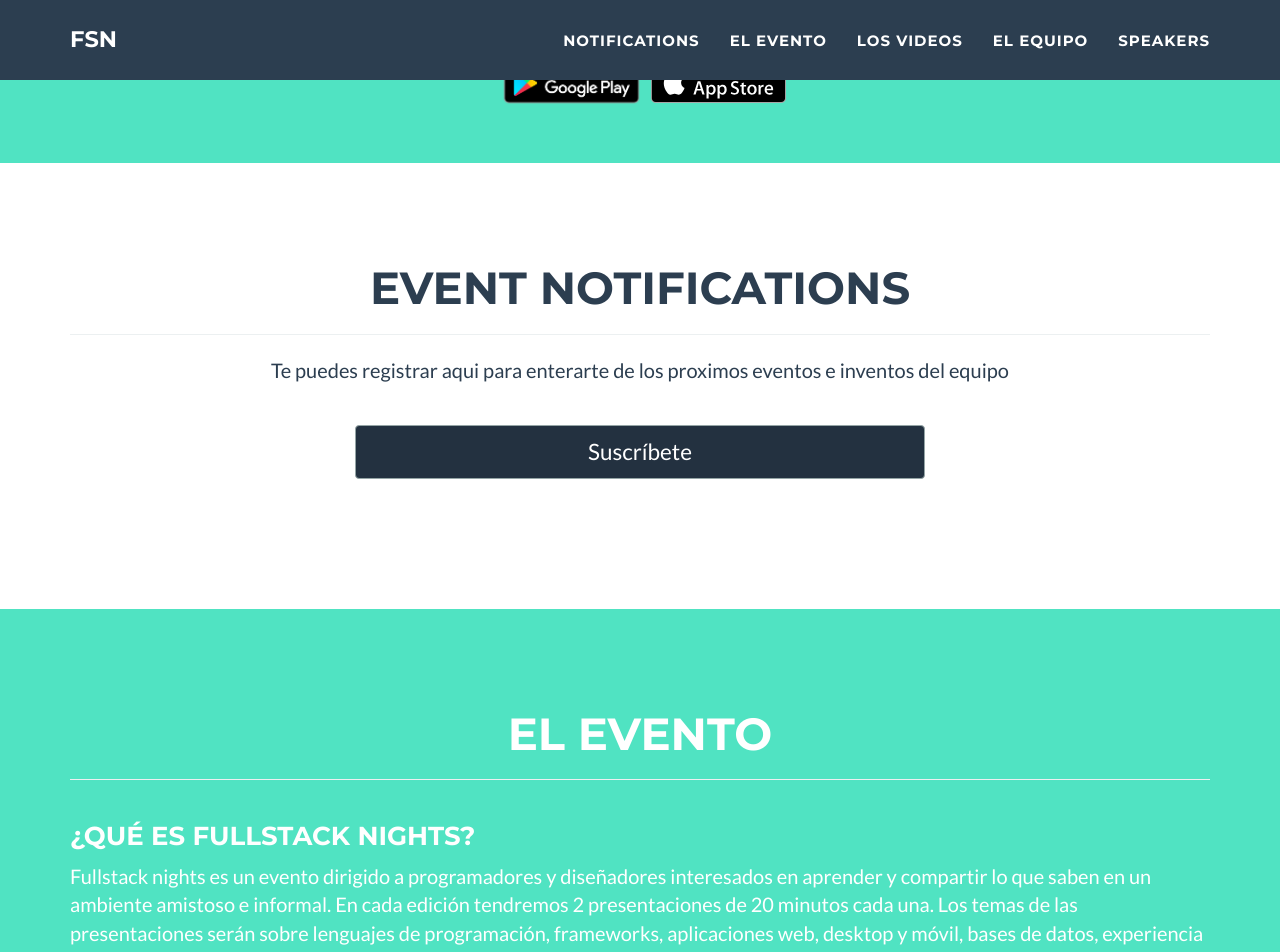
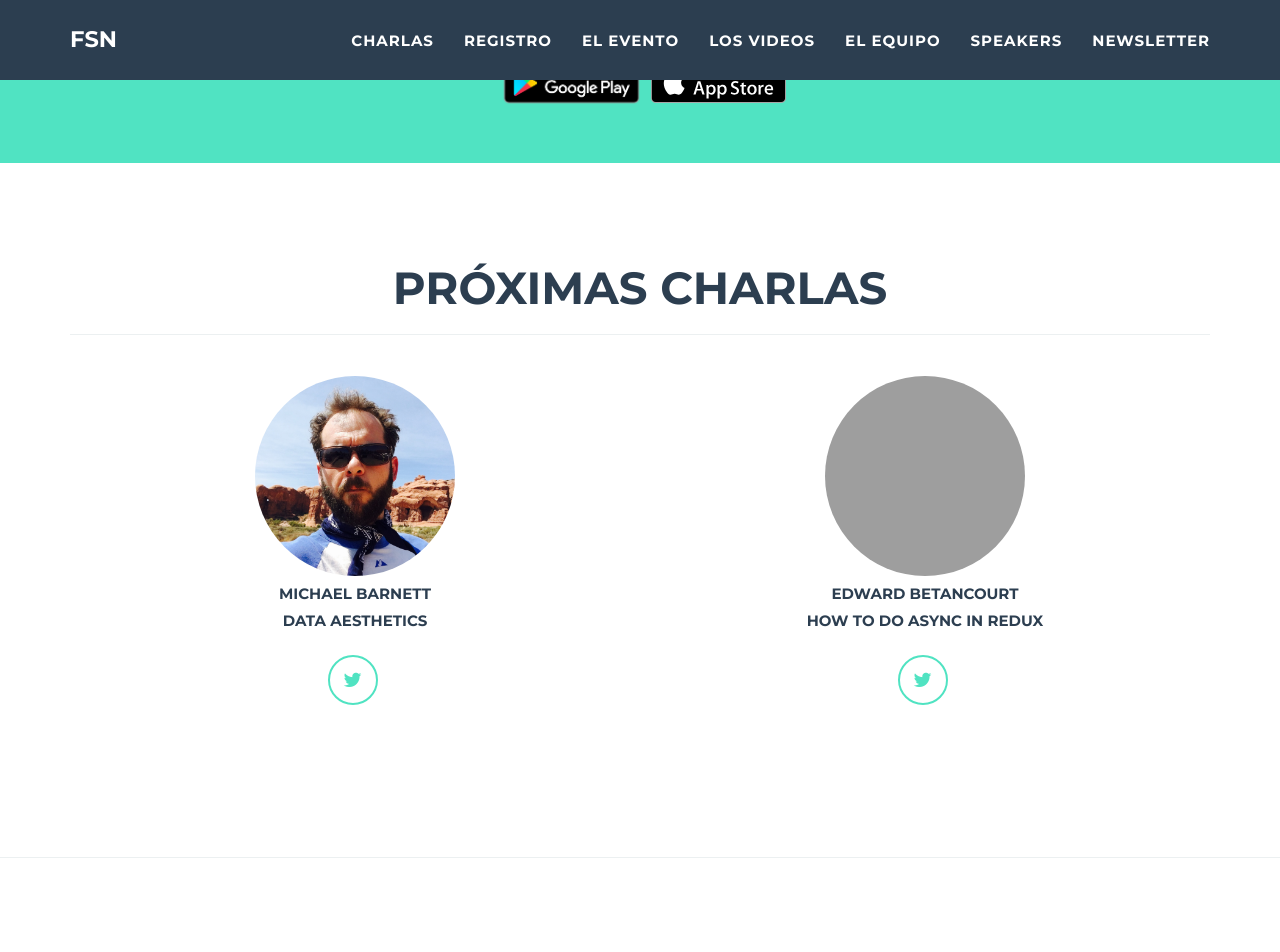
Before and after one commit to fullstacknights/fullstacknights.github.io, a Jekyll site: the page built from index.html, in a window 1280 px wide and 1400 px high, scrolled down 664 px. Shown: the top 952 px of the window. Built offline with Jekyll 4.4.1, drawn with Linux system fonts in a browser that asks for light colours; some of the changed text lies outside the part shown; grey boxes are pictures that could not be loaded.

Commit message:
Adds new speaker info

```diff
--- a/_config.yml
+++ b/_config.yml
@@ -2,7 +2,7 @@
 title: Fullstack Nights
 abrev: FSN
 url: fullstacknights.com
-active_meetup: false
+active_meetup: true
 description:
   partial: "Fullstack nights es un evento dirigido a programadores y diseñadores interesados en aprender y compartir lo que saben en un ambiente amistoso e informal."
   full: "Fullstack nights es un evento dirigido a programadores y diseñadores interesados en aprender y compartir lo que saben en un ambiente amistoso e informal. En cada edición tendremos 2 presentaciones de 20 minutos cada una. Los temas de las presentaciones serán sobre lenguajes de programación, frameworks, aplicaciones web, desktop y móvil, bases de datos, experiencia de usuario, interfaces, diseño y cualquier otro tema de interés para nuestra comunidad."
@@ -31,7 +31,7 @@ footer:
 
 # Tickets settings
 eventbrite:
-  ticket_form_widget: '<div style="width:100%; text-align:left;"><iframe src="//eventbrite.com/tickets-external?eid=29395790601&ref=etckt" frameborder="0" height="275" width="100%" vspace="0" hspace="0" marginheight="5" marginwidth="5" scrolling="auto" allowtransparency="true"></iframe><div style="font-family:Helvetica, Arial; font-size:12px; padding:10px 0 5px; margin:2px; width:100%; text-align:left;" ><a class="powered-by-eb" style="color: #ADB0B6; text-decoration: none;" target="_blank" href="http://www.eventbrite.com/">Powered by Eventbrite</a></div></div>'
+  ticket_form_widget: '<div style="width:100%; text-align:left;"><iframe src="//eventbrite.com/tickets-external?eid=31061953138&ref=etckt" frameborder="0" height="275" width="100%" vspace="0" hspace="0" marginheight="5" marginwidth="5" scrolling="auto" allowtransparency="true"></iframe><div style="font-family:Helvetica, Arial; font-size:12px; padding:10px 0 5px; margin:2px; width:100%; text-align:left;" ><a class="powered-by-eb" style="color: #ADB0B6; text-decoration: none;" target="_blank" href="http://www.eventbrite.com/">Powered by Eventbrite</a></div></div>'
 
 # Social networks usernames (many more available: google-plus, flickr, dribbble, pinterest, instagram, tumblr, linkedin, etc.)
 social:
@@ -58,19 +58,19 @@ permalink: pretty
 
 current_talks:
   speakers:
-    - name: Carlos Perez
-      topic: Intro to PowerShell
-      img: https://pbs.twimg.com/profile_images/718454584184815620/N7srA0fA.jpg
+    - name: Michael Barnett
+      topic: Data Aesthetics
+      img: img/mike.jpg
       social:
         - title: twitter
-          url: https://twitter.com/Carlos_Perez
+          url: https://twitter.com/m3arnett
 
-    - name: Yamil Asusta
-      topic: Designing an Analytics Engine on Mongo DB
-      img: https://en.gravatar.com/userimage/14349762/6c4b48240f3769c52c6c125c63f335fc.jpg?size=200
+    - name: Edward Betancourt
+      topic: How to do Async in Redux
+      img: https://pbs.twimg.com/profile_images/661276680929959936/BH_Exz_9.jpg
       social:
         - title: twitter
-          url: https://twitter.com/elbuo8
+          url: https://twitter.com/e_betan
 
 # Team members and their social profiles
 team:
```
Also changed, not shown: img/mike.jpg (added).
